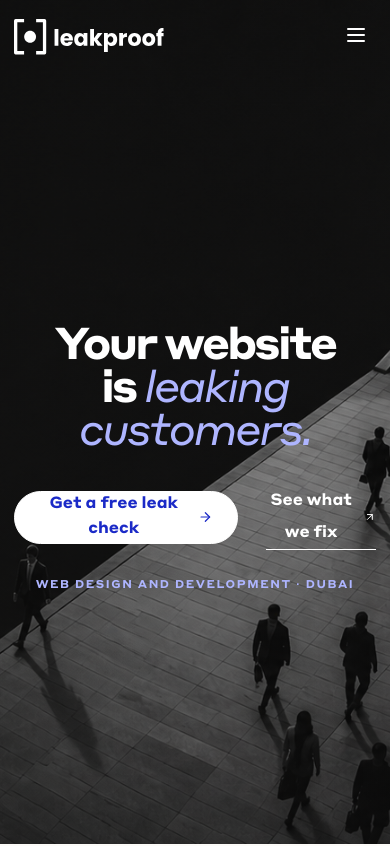
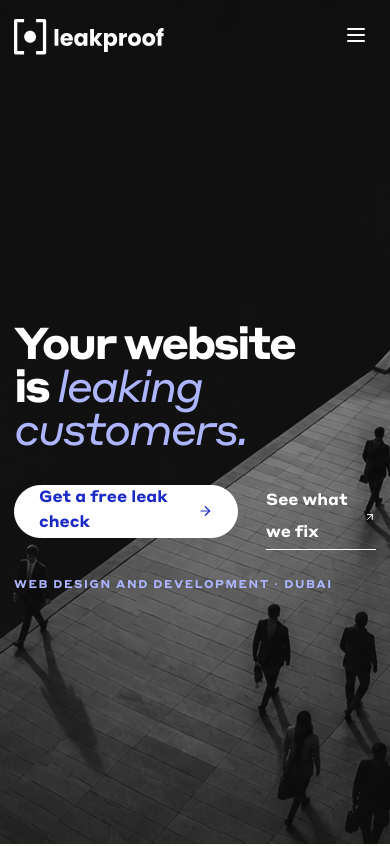
Before and after one commit to AdiKsOnDev/leakproof, a React (Vite) app: page / in a window 390 px wide. Shown: the top 846 px of the page. Built offline with nearby package versions, Linux system fonts and the light colour scheme.

Commit message:
style(home): make the hero contents left-aligned

```diff
--- a/src/styles/_pages.scss
+++ b/src/styles/_pages.scss
@@ -263,12 +263,12 @@
 .home-hero--horizon .home-hero__intro,
 .home-hero--horizon .home-hero__content {
   width: 100%;
-  text-align: center;
+  text-align: left;
 }
 
 .home-hero--horizon h1 {
   max-width: 1050px;
-  margin: 0 auto;
+  margin: 0;
 }
 
 .home-hero--horizon h1 span {
@@ -290,7 +290,7 @@
 .home-hero--horizon .home-hero__actions {
   align-items: center;
   flex-direction: row;
-  justify-content: center;
+  justify-content: flex-start;
   margin-top: 0;
 }
 
--- a/src/styles/_responsive.scss
+++ b/src/styles/_responsive.scss
@@ -449,7 +449,7 @@
   }
 
   .home-hero--horizon .home-hero__actions {
-    align-items: center;
+    align-items: flex-start;
   }
 
   .home-hero--horizon .home-hero__actions .button {
```
